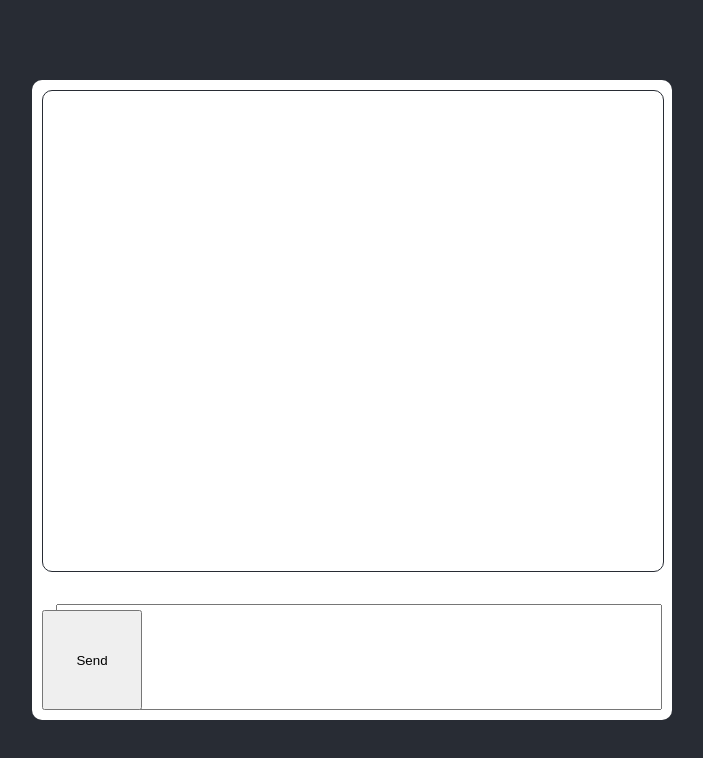
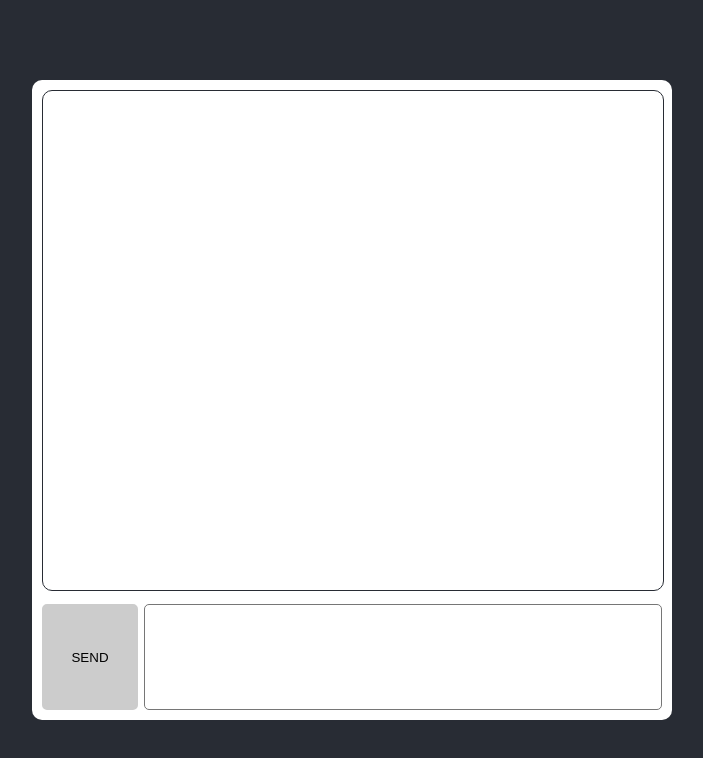
Before and after one commit to faelss/react-chat, a React (Create React App) app: page / in a window 1280 px wide. Shown: the top 758 px of the page, without its empty margins (288-991 px from the left). Built offline with nearby package versions, Linux system fonts and the light colour scheme.

Commit message:
Finished chat skeleton

```diff
--- a/src/res/components/App.js
+++ b/src/res/components/App.js
@@ -7,7 +7,7 @@ function App() {
         <div className="App">
             <header className="App-header">
             </header>
-            <Chat />
+            <Chat/>
         </div>
     );
 }
--- a/src/res/components/Chat.js
+++ b/src/res/components/Chat.js
@@ -1,25 +1,35 @@
-import React,{useState,useEffect} from 'react';
+import React,{useState,useEffect,useRef} from 'react';
 import ChatMessages from './ChatMessages';
 
 function Chat(props) {
 
+    const chatMessageRef = useRef(null);
+    const messageBoxRef = useRef(null);
     const [message,setMessage] = useState('');
     const [messages,setMessages] = useState([]);
 
     function handleSetMessage(message) {
         setMessages([...messages, message])
         setMessage('');
+        messageBoxRef.current.focus();
     }
+
+    useEffect( () => {
+        chatMessageRef.current.scroll(0,chatMessageRef.current.scrollHeight+35);
+    });
 
     return (
         <div className="chat">
-            <ChatMessages messages={messages} />
-            <textarea type="text"
+            <ChatMessages chatMessageRef={chatMessageRef} messages={messages} />
+            <textarea
+                ref={messageBoxRef}
                 onKeyPress={ (e) => e.key === 'Enter' && handleSetMessage(message)}
                 value={message}
                 onChange={(e) => setMessage(e.target.value)}
             />
-            <button type="button"
+            <button
+                className="raised"
+                type="button"
                 onClick={() => handleSetMessage(message)}
             >Send</button>
         </div>
--- a/src/res/components/ChatMessages.js
+++ b/src/res/components/ChatMessages.js
@@ -2,11 +2,11 @@ import React from 'react';
 
 function ChatMessages(props) {
     return (
-        <div className="chat-messages">
+        <div ref={props.chatMessageRef} className="chat-messages">
             {
-                props.messages.map(value => {
+                props.messages.map((value,index) => {
                     return (
-                        <div className="message">
+                        <div key={'message-div-key-'+index} className="message">
                             {value}
                         </div>
                     )
--- a/src/res/css/App.css
+++ b/src/res/css/App.css
@@ -34,24 +34,25 @@
   position: absolute;
   bottom: 10px;
   right: 10px;
-  width: 600px !important;
+  width: 80% !important;
   height: 100px !important;
   resize: none;
+  border-radius: 5px;
 }
 
 .chat button {
   position: absolute;
   bottom: 10px;
   left: 10px;
-  width: 100px;
-  height: 100px;
+  width: 15%;
+  height: 106px;
 }
 
 .chat-messages {
   position: absolute;
   margin: 10px;
   width: calc(100% - 20px);
-  height: 75%;
+  height: 78%;
   overflow: auto;
   border: 1px solid #282c34;
   border-radius: 10px;
@@ -62,6 +63,27 @@
   display: flex;
   font-family: "Lucida Console", Monaco, monospace;
   padding: 5px;
+  font-size: 16px;
+}
+
+.raised {
+  background-color: #ccc;
+  border: 2px solid #ccc;
+  text-transform: uppercase;
+  font-weight: 500;
+  padding: 10px 15px;
+  border-radius: 5px;
+}
+
+.raised:hover {
+  background-color: #aaa;
+  border: 2px solid #aaa;
+}
+
+.raised:active {
+  background-color: #828282;
+  border: 2px solid #828282;
+  outline: 0;
 }
 
 @keyframes App-logo-spin {
```
